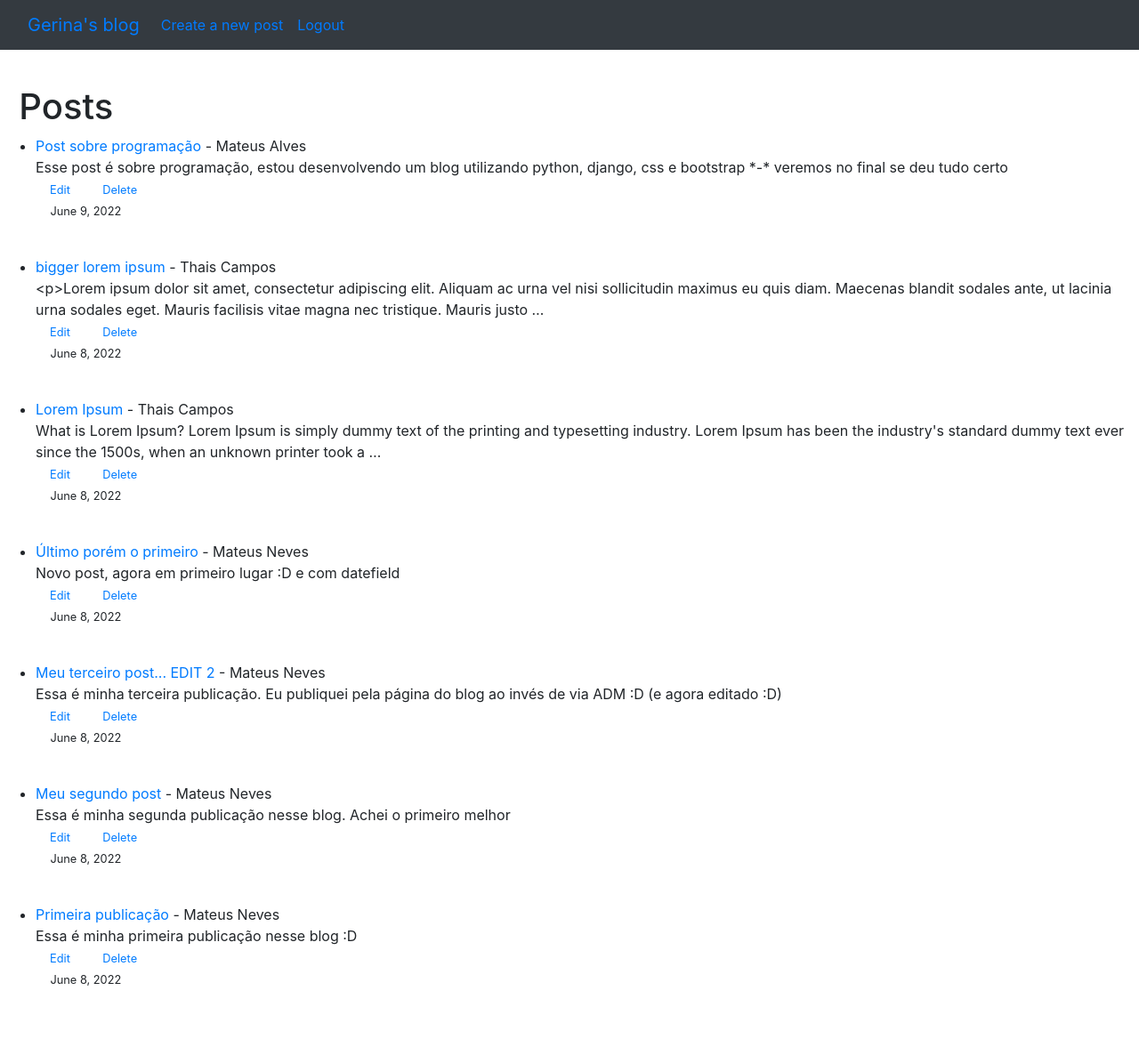
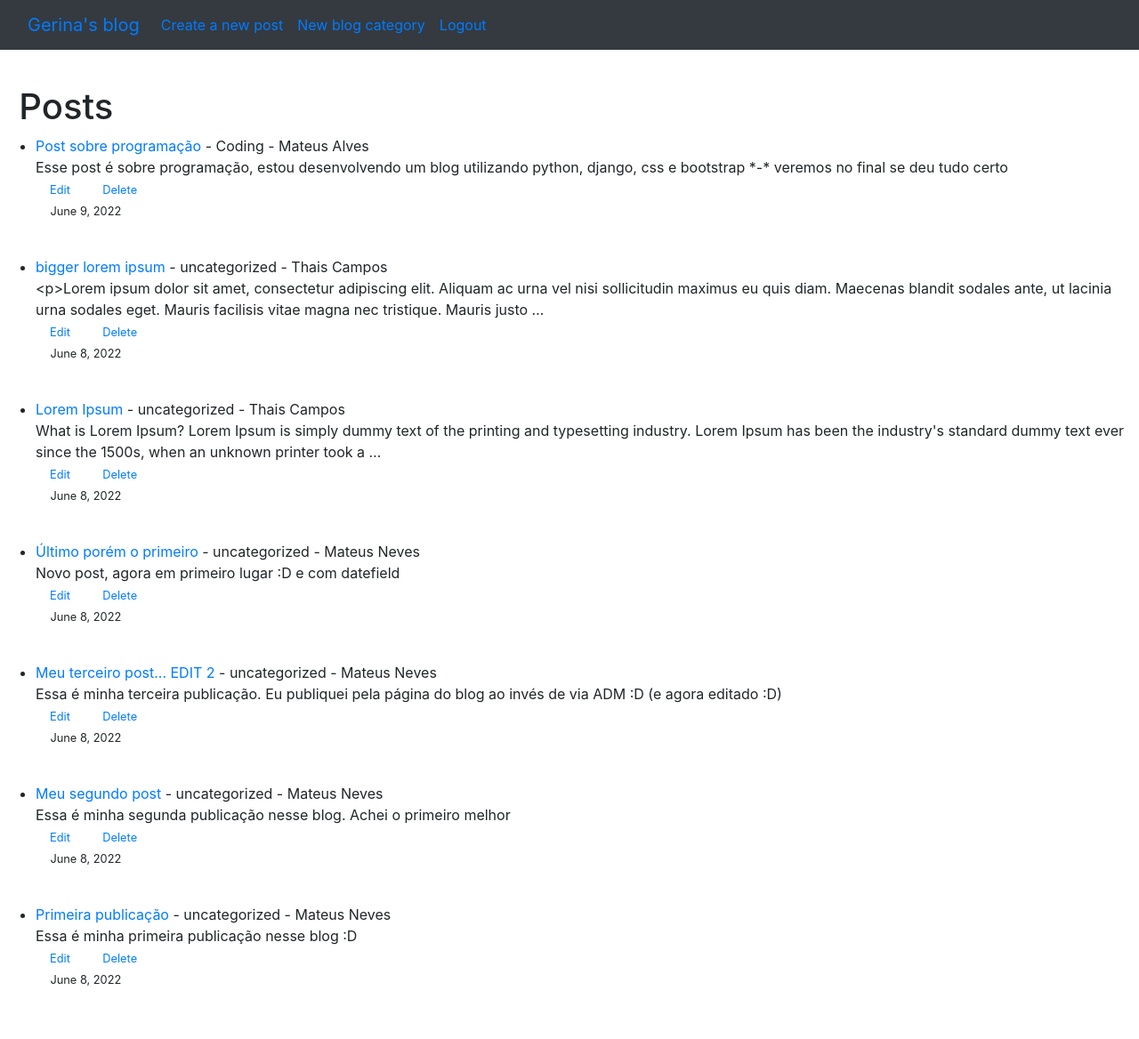
Before and after one commit to neveszz/Blog-idea, a Django app: page / in a window 1280 px wide. Shown: the whole page at 89% size. Run offline with Django 4.2, Linux system fonts and the light colour scheme; a user stored in the database is signed in; data comes from the database, SQL or seed files in the repository; both versions use the stored data as it was after the commit.

Commit message:
added category to the posts

```diff
--- a/ablog/theblog/admin.py
+++ b/ablog/theblog/admin.py
@@ -1,5 +1,7 @@
 from django.contrib import admin
-from .models import Post
+from .models import Post, Category
+
 # Register your models here.
 
 admin.site.register(Post)
+admin.site.register(Category)
--- a/ablog/theblog/forms.py
+++ b/ablog/theblog/forms.py
@@ -1,16 +1,23 @@
 from django import forms
-from .models import Post
+from .models import Post, Category
+
+choices = Category.objects.all().values_list('name', 'name')
+choice_list = []
+
+for item in choices:
+    choice_list.append(item)
 
 
 class PostForm(forms.ModelForm):
     class Meta:
         model = Post
-        fields = ('title', 'body', 'author', 'title_tag')
+        fields = ('title','title_tag','author', 'category','body')
 
         widgets = {
-            'title':forms.TextInput(attrs={'class':'form-control', 'placeholder': 'Insert title here'}),
+                'title':forms.TextInput(attrs={'class':'form-control', 'placeholder': 'Insert title here'}),
             'body': forms.Textarea(attrs={'class': 'form-control', 'placeholder':'Here goes the body of the post'}),
             'author': forms.Select(attrs={'class': 'form-control'}),
+            'category':forms.Select(choices=choice_list, attrs={'class':'form-control'}),
             'title_tag': forms.TextInput(attrs={'class': 'form-control'})
         }
 
--- a/ablog/theblog/models.py
+++ b/ablog/theblog/models.py
@@ -5,12 +5,22 @@ from datetime import date, datetime
 from django.urls import reverse
 
 
+class Category(models.Model):
+    name = models.CharField(max_length=255)
+
+    def __str__(self):
+        return self.name
+
+    def get_absolute_url(self):
+        return reverse('home')
+
 class Post(models.Model):
     title = models.CharField(max_length=255)
     author = models.ForeignKey(User, on_delete=models.CASCADE)
     body = models.TextField()
     title_tag = models.CharField(max_length=255, default=title)
     post_date = models.DateField(auto_now_add=True)
+    category = models.CharField(max_length=255, default='uncategorized')
 
     def __str__(self):
         return self.title + ' | ' + str(self.author)
--- a/ablog/theblog/templates/base.html
+++ b/ablog/theblog/templates/base.html
@@ -27,6 +27,10 @@
         {% if user.is_authenticated %}
           <li class="nav-item">
             <a class="nav-link" href="{% url 'add_post' %}">Create a new post</a>
+          </li>
+
+           <li class="nav-item">
+          <a class="nav-link" href="{% url 'add_category' %}">New blog category</a>
           </li>
 
           <li class="nav-item">
--- a/ablog/theblog/templates/home.html
+++ b/ablog/theblog/templates/home.html
@@ -7,7 +7,7 @@
     <ul>
     {% if user.is_authenticated %}
         {% for post in object_list %}
-    <li>   <div class="table"><a href="{%url 'article-detail' post.pk%}">{{ post.title }} </a> - {{post.author.first_name}}
+    <li>   <div class="table"><a href="{%url 'article-detail' post.pk%}">{{ post.title }}</a> - {{ post.category }} - {{post.author.first_name}}
         {{ post.author.last_name }} <br>
         {{ post.body|truncatewords:35 }}<br>
         <small><a style="display:inline" class="nav-link" href="{% url 'update_post' post.pk %}">Edit</a></small>
@@ -18,7 +18,7 @@
     {% endfor %}
     {% else %}
         {% for post in object_list %}
-    <li>   <div class="table"><a href="{%url 'article-detail' post.pk%}">{{ post.title }} </a> - {{post.author.first_name}}
+    <li>   <div class="table"><a href="{%url 'article-detail' post.pk%}">{{ post.title }} - {{ post.category }} </a> - {{post.author.first_name}}
         {{ post.author.last_name }} <br>
         {{ post.body|truncatewords:35|safe }}<br>
         <small>&emsp;&nbsp;{{ post.post_date }}</small></div>
--- a/ablog/theblog/urls.py
+++ b/ablog/theblog/urls.py
@@ -1,6 +1,6 @@
 from django.urls import path
 # from . import views
-from .views import HomeView, ArticleDetailView, AddPostView, UpdatePostView, DeletePostView
+from .views import HomeView, ArticleDetailView, AddPostView, UpdatePostView, DeletePostView, AddCategoryView
 
 urlpatterns = [
     # path('', views.home, name='home')
@@ -8,7 +8,8 @@ urlpatterns = [
     path('article/<int:pk>', ArticleDetailView.as_view(), name='article-detail'),
     path('add_post/', AddPostView.as_view(), name='add_post'),
     path('article/edit/<int:pk>', UpdatePostView.as_view(), name='update_post'),
-    path('article/delete/<int:pk>', DeletePostView.as_view(), name='delete_post')
+    path('article/delete/<int:pk>', DeletePostView.as_view(), name='delete_post'),
+    path('add_category/', AddCategoryView.as_view(), name='add_category')
 
 
 ]
--- a/ablog/theblog/views.py
+++ b/ablog/theblog/views.py
@@ -1,7 +1,7 @@
 from django.shortcuts import render
 from django.urls import reverse
 
-from .models import Post
+from .models import Post, Category
 from django.views.generic import ListView, DetailView, CreateView, UpdateView, DeleteView
 from .forms import PostForm, EditForm
 # def home(request):
@@ -25,7 +25,10 @@ class AddPostView(CreateView):
     template_name = 'add_post.html'
     # fields = '__all__'
 
-
+class AddCategoryView(CreateView):
+    model = Category
+    template_name = 'add_category.html'
+    fields = '__all__'
 class UpdatePostView(UpdateView):
     model = Post
     form_class = EditForm
```
Also changed, not shown: ablog/theblog/templates/add_category.html (added, +22 -0 lines), ablog/db.sqlite3.
